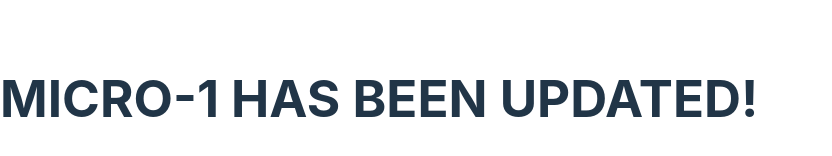
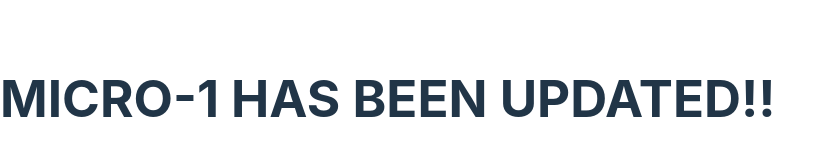
Before and after one commit to ramilqO/micro-1, a React (Vite) app: page / in a window 1280 px wide. Shown: the part 302-458 px from the top of the page, without its empty margins (0-832 px from the left). Built offline with nearby package versions, Linux system fonts and the light colour scheme.

Commit message:
code autoupdate package

```diff
--- a/src/App.tsx
+++ b/src/App.tsx
@@ -1,6 +1,6 @@
 function App() {
   return (
-   <div><h1>MICRO-1 HAS BEEN UPDATED!</h1></div>
+   <div><h1>MICRO-1 HAS BEEN UPDATED!!</h1></div>
   )
 }
 
```
